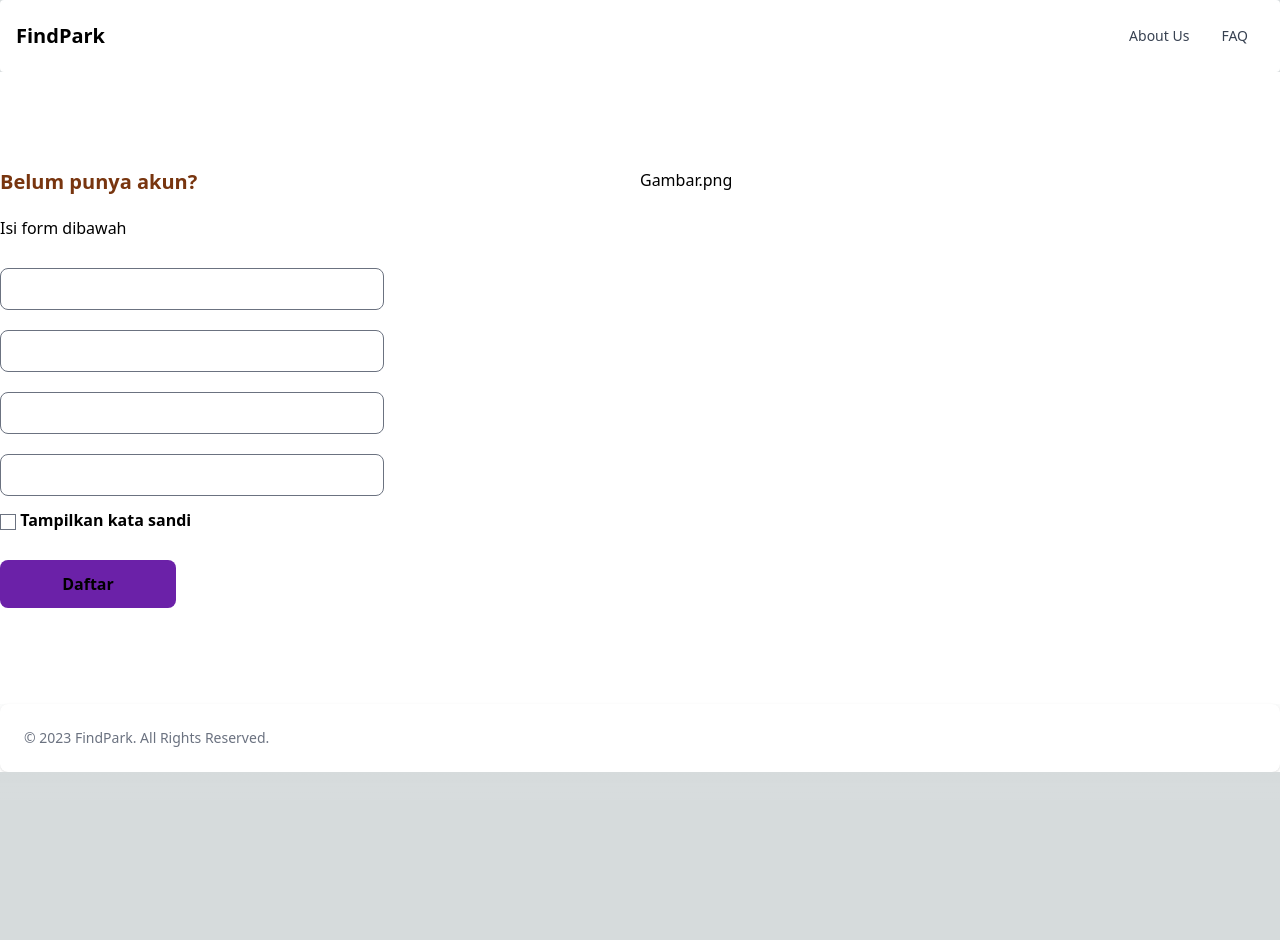
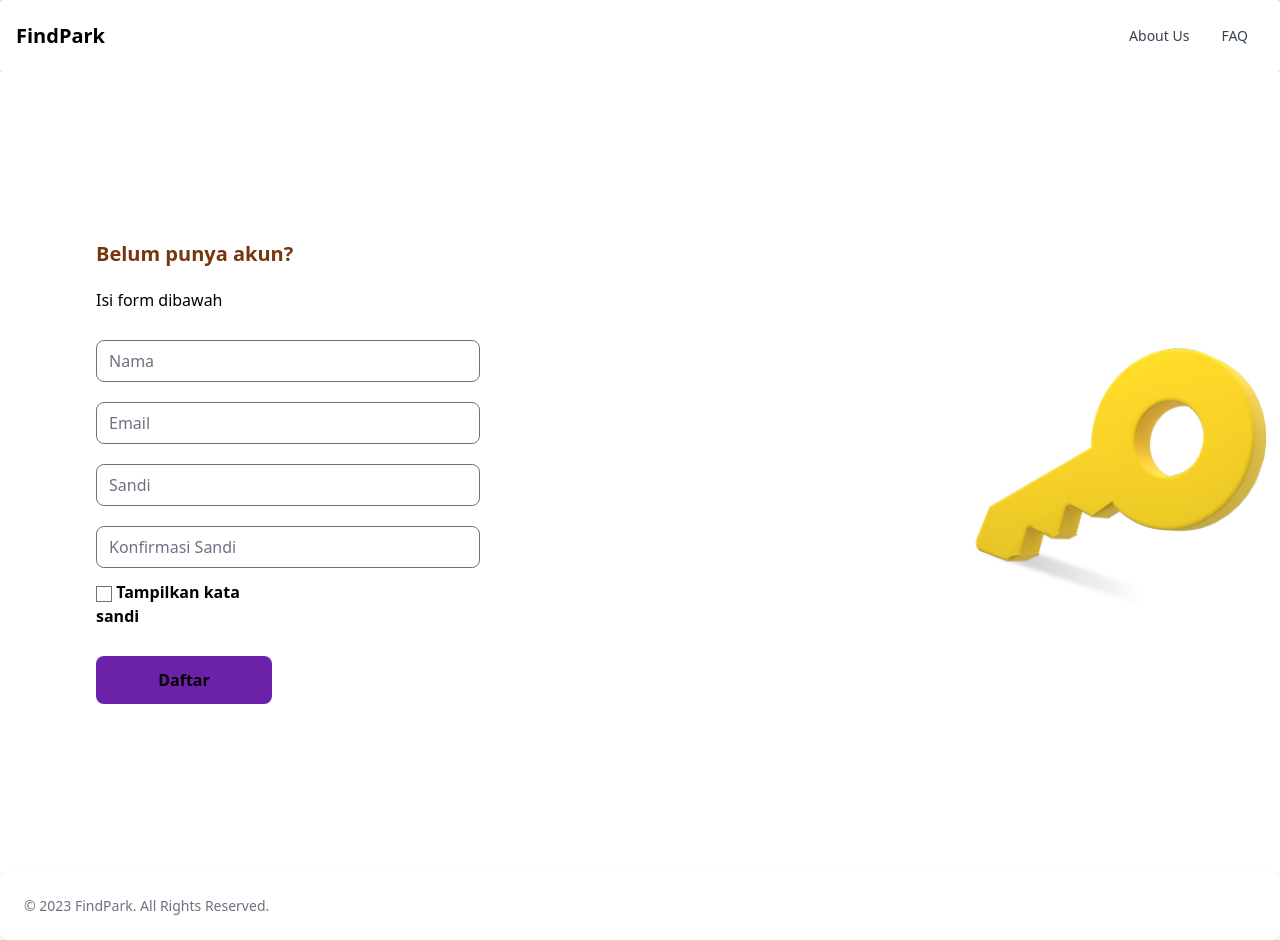
Before and after one commit to ahmadadi1415/nextfindpark, a Next.js app: page /registration in a window 1280 px wide. Before the commit the page ends 800 px from the top, so only its background shows below. Built offline with nearby package versions, Linux system fonts and the light colour scheme.

Commit message:
Login Register
Update logo + placeholder

```diff
--- a/src/pages/login.tsx
+++ b/src/pages/login.tsx
@@ -19,7 +19,7 @@ export default function Login() {
       </Head>
       <Navbar />
       <div>
-        <main className="py-36 flex flex-col-2 p-24 min-h-screen bg-white ">
+        <main className="p-24 flex items-center justify-between flex-col-2 min-h-screen bg-white ">
           <form>
             <div>
               <div>
@@ -27,10 +27,10 @@ export default function Login() {
                 <p className="text-black pb-7">Kamu harus login dulu nih sebelum pakai app-nya</p>
               </div>
               <div className="pb-5">
-                <input type="email" className="rounded-lg w-96 text-black" />
+                <input type="email" className="rounded-lg w-96 text-black" placeholder="Email" />
               </div>
               <div className="pb-3">
-                <input type="password" className="rounded-lg w-96 text-black" />
+                <input type="password" className="rounded-lg w-96 text-black" placeholder="Password" />
               </div>
               <div className="grid grid-cols-3 pb-7">
                 <div>
@@ -52,7 +52,14 @@ export default function Login() {
             </div>
           </form>
           <div>
-            <p className="text-black">Gambar.png</p>
+            <Image
+              src="/tameng.png"
+              alt="Picture of the author"
+              width="320"
+              height="120"
+              objectFit="cover" // change to suit your needs
+              className="ml-96" // just an example
+            />
           </div>
         </main>
       </div>
--- a/src/pages/registration.tsx
+++ b/src/pages/registration.tsx
@@ -19,7 +19,8 @@ export default function Registration() {
         <meta name="viewport" content="width=device-width, initial-scale=1" />
         <link rel="icon" href="/favicon.ico" />
       </Head>
-      <div className="bg-white container grid grid-cols-2 py-24">
+      <div>
+        <main className="p-24 flex items-center justify-between flex-col-2 min-h-screen bg-white">
           <form>
             <div>
               <div>
@@ -27,16 +28,16 @@ export default function Registration() {
                 <p className="text-black pb-7">Isi form dibawah</p>
               </div>
               <div className="pb-5">
-              <input type="text" className="rounded-lg w-96 text-black" />
+                <input type="text" className="rounded-lg w-96 text-black" placeholder="Nama" />
               </div>
               <div className="pb-5">
-              <input type="email" className="rounded-lg w-96 text-black" />
+                <input type="email" className="rounded-lg w-96 text-black" placeholder="Email" />
               </div>
               <div className="pb-5">
-              <input type="password" className="rounded-lg w-96 text-black" />
+                <input type="password" className="rounded-lg w-96 text-black" placeholder="Sandi" />
               </div>
               <div className="pb-3">
-              <input type="password" className="rounded-lg w-96 text-black" />
+                <input type="password" className="rounded-lg w-96 text-black" placeholder="Konfirmasi Sandi" />
               </div>
               <div className="grid grid-cols-3 pb-7">
                 <div>
@@ -55,8 +56,16 @@ export default function Registration() {
             </div>
           </form>
           <div>
-          <p className="text-black">Gambar.png</p>
+            <Image
+              src="/kunci.png"
+              alt="Picture of the author"
+              width="320"
+              height="120"
+              objectFit="cover" // change to suit your needs
+              className="ml-96" // just an example
+            />
           </div>
+        </main>
       </div>
       <Footer />
     </>
```
Also changed, not shown: public/kunci.png (added), public/tameng.png (added). Lines whose indentation alone changed are shown as unchanged.
